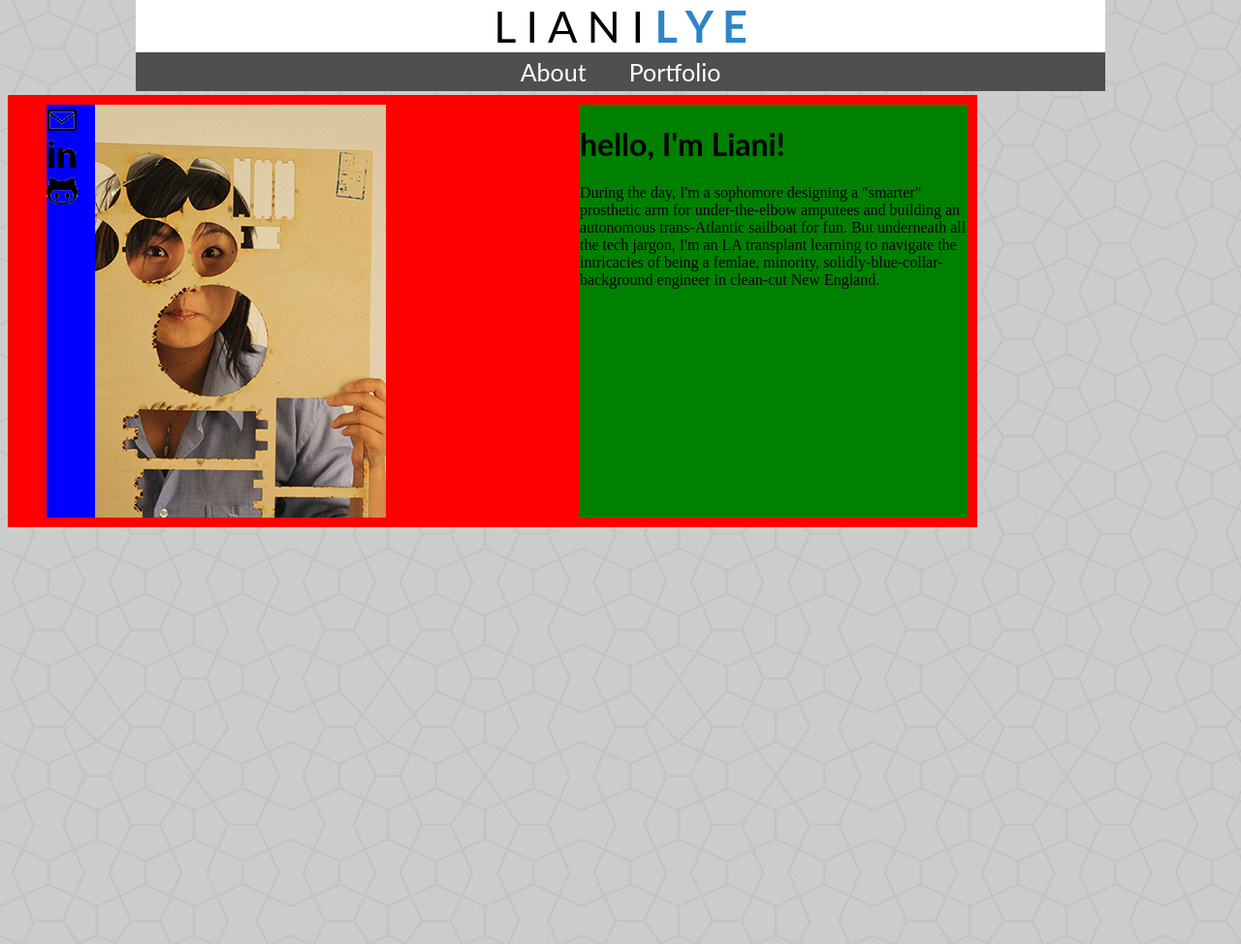
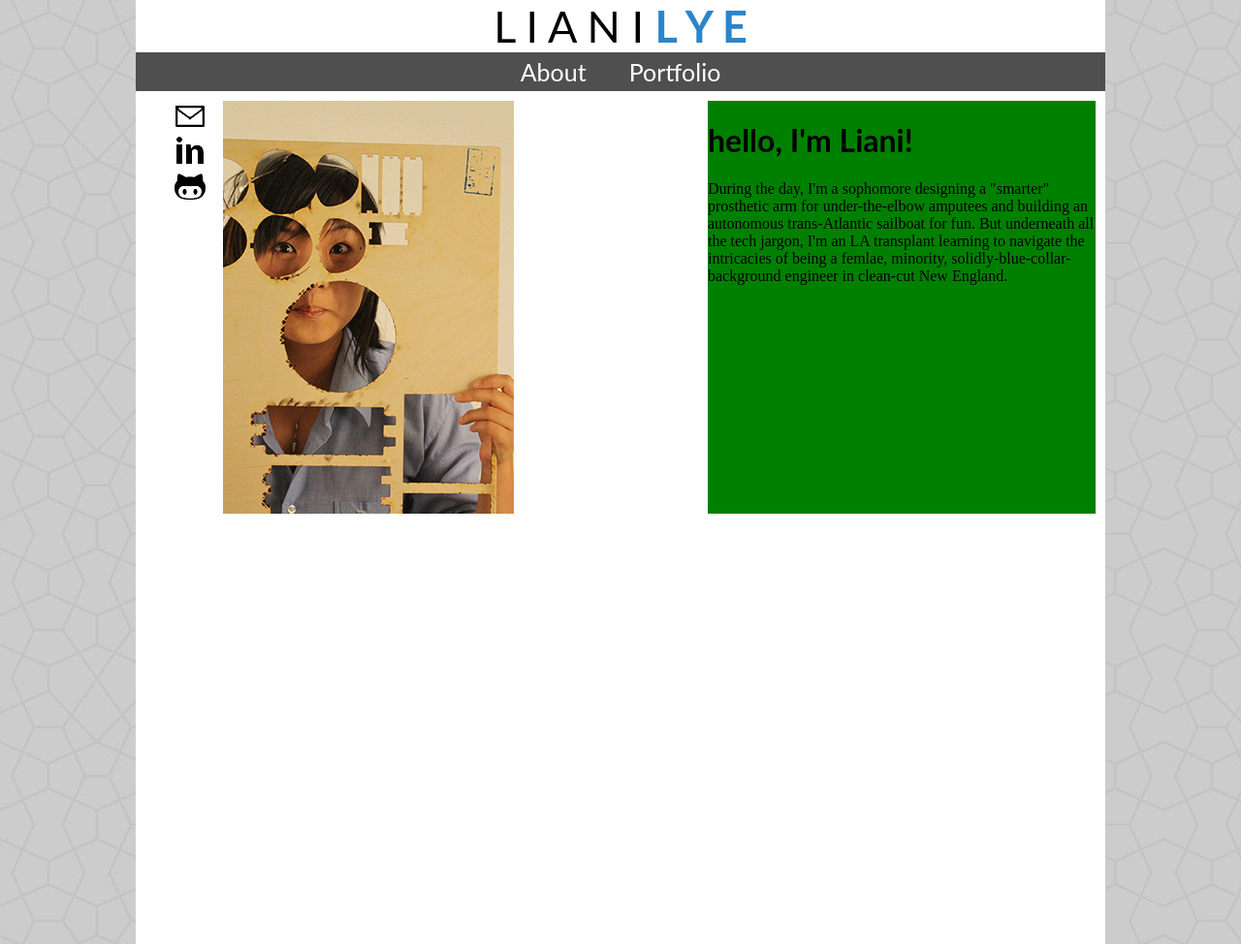
Before and after one commit to lianilychee/lianilychee.github.io, a PHP site: page / in a window 1280 px wide. Shown: the whole page at 97% size. Run offline with PHP 8.4, Linux system fonts and the light colour scheme.

Commit message:
about blurb still flies random places...

```diff
--- a/css/style.css
+++ b/css/style.css
@@ -61,7 +61,7 @@ nav {
 	font-family: 'Lato';
 }
 
-	#nav-wrapper {
+	.wrapper {
 		width: 1000px;
 		background: white;
 		margin-left: auto;
@@ -96,7 +96,6 @@ nav {
 
 /***** SECTIONS *****/
 .section-container {
-	/*height: 100%;*/
 	float: center;
 	width: 950px;  /* This value must be 20px less than the nav width to compensate for padding */
 	margin-top: 90px;
@@ -111,8 +110,11 @@ nav {
 	#about {
 		position: fixed;
 		display: inline-block;
-		height: 426px;
-		background: red;
+		margin-left: auto;
+		margin-right: auto;
+		height: 100%;
+		top: 4px;
+		background: white;
 	}
 
 	#portfolio a {
@@ -126,7 +128,7 @@ nav {
 		width: 50px;
 		height: 426px;
 		float: left;
-		background: blue;
+		/*background: blue;*/
 	}
 
 	#selfie {
--- a/folio.html
+++ b/folio.html
@@ -16,7 +16,7 @@
 <body>
 	<!-- *** NAV BAR *** -->
 	<nav>
-		<div id='nav-wrapper'>
+		<div class='wrapper'>
 			<a href='index.html' id='nav-title'>L I A N I <font color='#2C85C9'><b>L Y E</b> </font></a><br>
 
 			<div id='nav-menu'>
@@ -32,7 +32,7 @@
 
 		<h1> Portfolio </h1>
 
-		<p> Below is a selection of my work covering some of my time as a student, internships, and side-projects.  Click around, enjoy!</p>
+		<p> Below is a selection of my work through my internship (singular - let's change that!), courses, and side-projects.  Click around, enjoy!</p>
 
 		<!-- *** FOLIO MENU *** -->
 		<div>
--- a/index.html
+++ b/index.html
@@ -14,7 +14,7 @@
 <body>
 	<!-- *** NAV BAR *** -->
 	<nav>
-		<div id='nav-wrapper'>
+		<div class='wrapper'>
 			<a href='index.html' id='nav-title'>L I A N I <font color='#2C85C9'><b>L Y E</b> </font></a><br>
 
 			<div id='nav-menu'>
@@ -26,6 +26,7 @@
 
 
 	<!-- *** SECTIONS *** -->
+	<div class='wrapper'>
 		<div id='about' class='section-container'>
 			<div id='icon-container'>
 				<a href='mailto:liani.lye@students.olin.edu'> <img src='images/icon-email.png'></a> <br>
@@ -39,9 +40,7 @@
 				<h1> hello, I'm Liani! </h1>
 				<p> During the day, I'm a sophomore designing a "smarter" prosthetic arm for under-the-elbow amputees and building an autonomous trans-Atlantic sailboat for fun. But underneath all the tech jargon, I'm an LA transplant learning to navigate the intricacies of being a femlae, minority, solidly-blue-collar-background engineer in clean-cut New England. </p>
 			</div>
-
-<!-- 		<div class='img-container'> <img class='clipped' src='images/self.jpg'> </div> -->
-
+		</div>
 	</div>
 
 </body>
```
Lines whose indentation alone changed are shown as unchanged.
